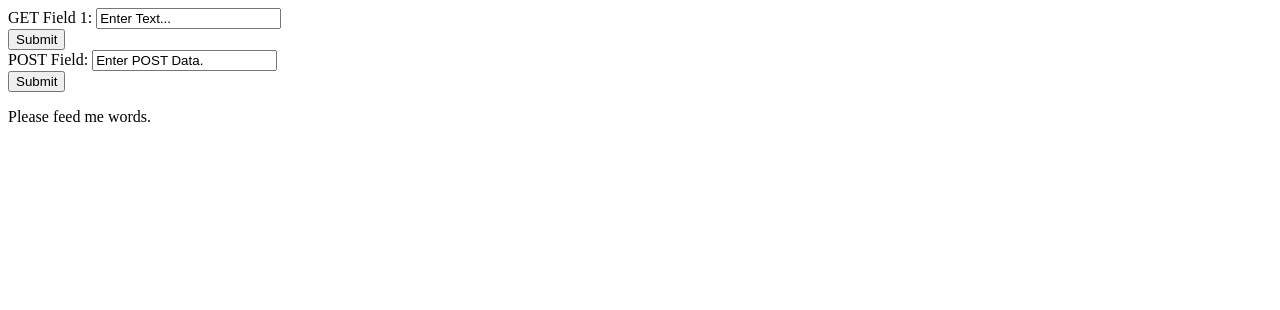
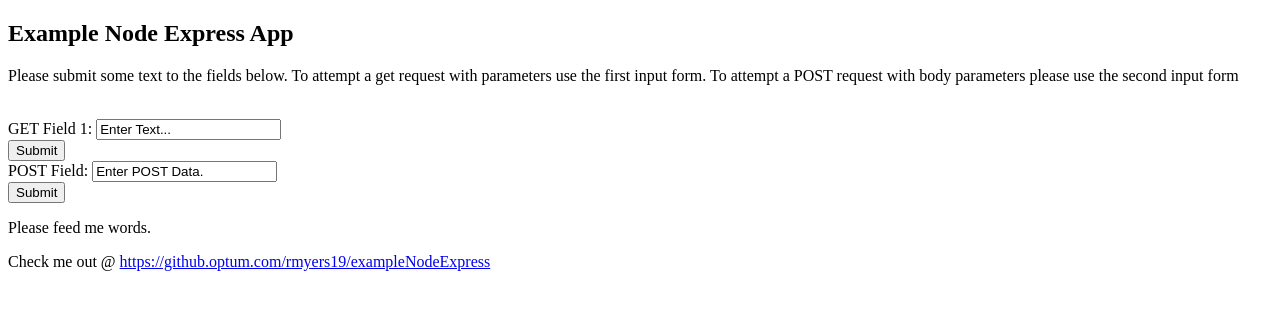
Before and after one commit to myersr/exampleNodeExpress, a website: page public/index.html in a window 1280 px wide. Drawn offline with Linux system fonts and the light colour scheme.

Commit message:
more html

```diff
--- a/public/index.html
+++ b/public/index.html
@@ -1,6 +1,10 @@
 <!DOCTYPE html>
 <html>
 <body>
+
+<h2>Example Node Express App</h2>
+<p> Please submit some text to the fields below. To attempt a get request with parameters use the first input form. To attempt a POST request with body parameters please use the second input form</p><br>
+
 
 <form action="/sub" method="get">
   GET Field 1: <input type="text" name="field1" value="Enter Text..."><br>
@@ -14,5 +18,8 @@
 
 <p>Please feed me words.</p>
 
+<footer>
+  <p> Check me out @ <a href="https://github.optum.com/rmyers19/exampleNodeExpress">https://github.optum.com/rmyers19/exampleNodeExpress</a>
+</footer>
 </body>
 </html>
```
